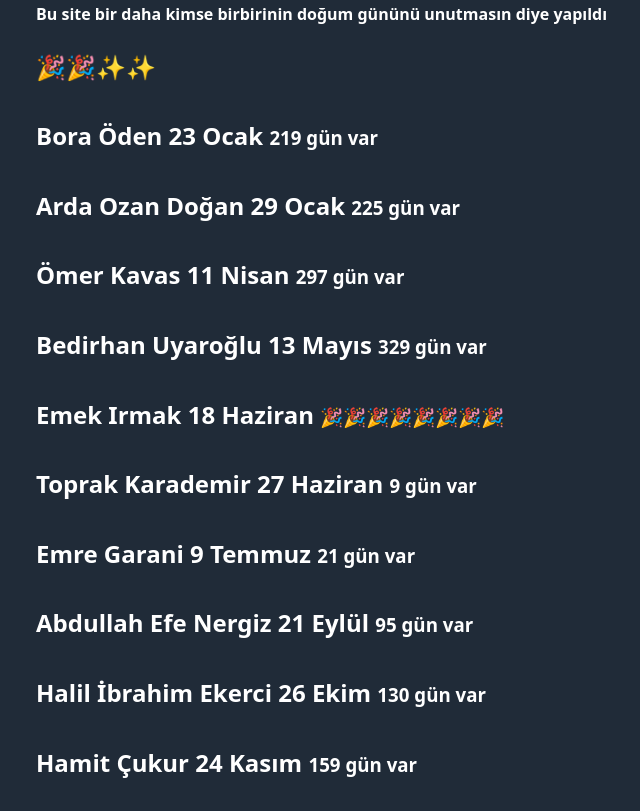
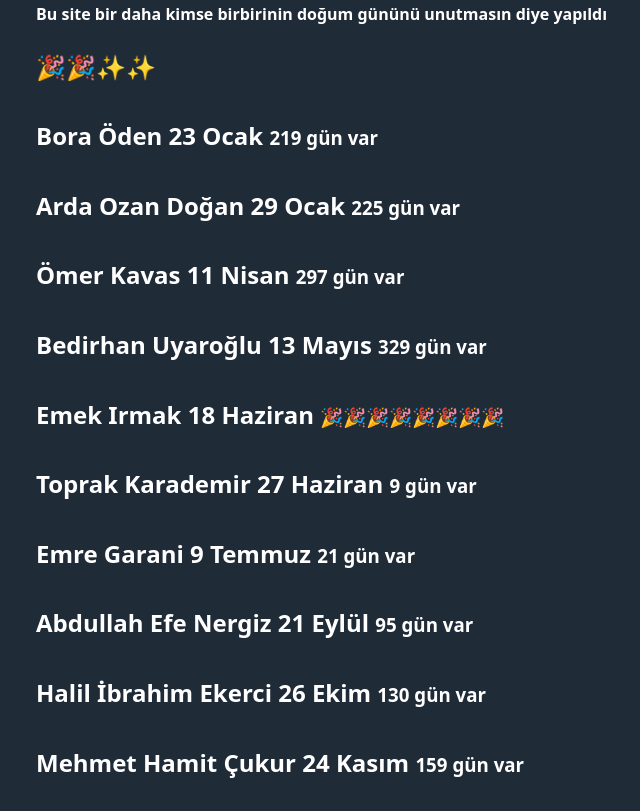
Before and after one commit to dibitol/dgko, a plain HTML site: page index.html in a window 1280 px wide. Shown: the part 94-905 px from the top of the page, without its empty margins (204-844 px from the left). Drawn offline with nearby package versions, Linux system fonts and the light colour scheme.

Commit message:
Update index.html

```diff
--- a/index.html
+++ b/index.html
@@ -21,7 +21,7 @@
 		<h2 class="isimTarih">Emre Garani 9 Temmuz&nbsp;</h2><h3 id="emre"></h3><br>
 		<h2 class="isimTarih">Abdullah Efe Nergiz 21 Eylül&nbsp;</h2><h3 id="efe"></h3><br>
 		<h2 class="isimTarih">Halil İbrahim Ekerci 26 Ekim&nbsp;</h2><h3 id="halil"></h3><br>
-		<h2 class="isimTarih">Hamit Çukur 24 Kasım&nbsp;</h2><h3 id="hamit"></h3><br>
+		<h2 class="isimTarih">Mehmet Hamit Çukur 24 Kasım&nbsp;</h2><h3 id="hamit"></h3><br>
 	</div>
 
 
```
